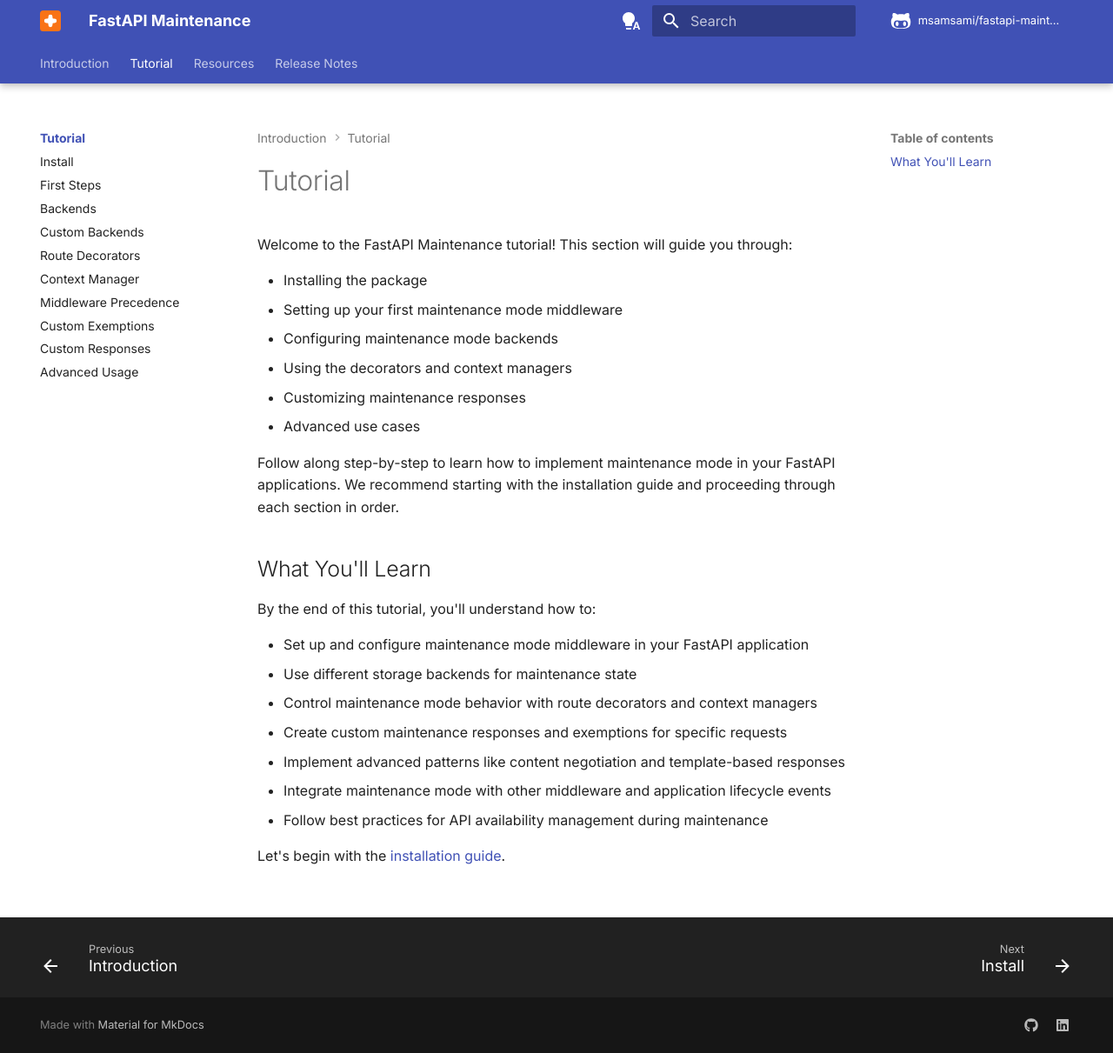
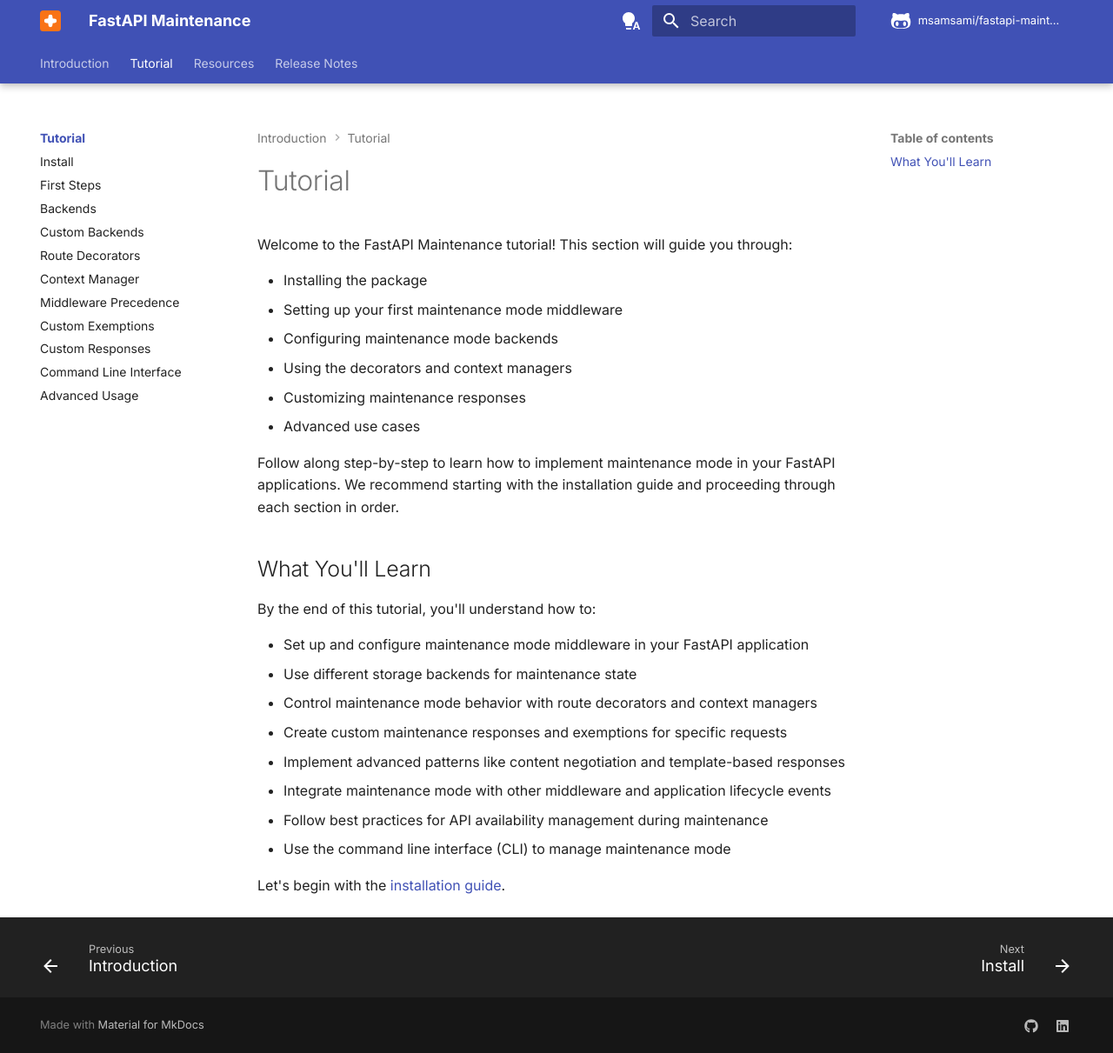
Before and after one commit to msamsami/fastapi-maintenance, an MkDocs documentation site: the page built from docs/tutorial/index.md, in a window 1280 px wide and 1211 px high. Shown: the whole window at 87% size. Built offline with MkDocs 1.6.1 and Material for MkDocs 9.7.7, drawn with Linux system fonts in a browser that asks for light colours; comment, search, counter and statistics services are not loaded.

Commit message:
Mention CLI page throughout the documentation

```diff
--- a/docs/tutorial/index.md
+++ b/docs/tutorial/index.md
@@ -22,5 +22,6 @@
 - Implement advanced patterns like content negotiation and template-based responses
 - Integrate maintenance mode with other middleware and application lifecycle events
 - Follow best practices for API availability management during maintenance
+- Use the command line interface (CLI) to manage maintenance mode
 
 Let's begin with the [installation guide](./install.md).
--- a/mkdocs.yml
+++ b/mkdocs.yml
@@ -74,6 +74,7 @@
     - Middleware Precedence: tutorial/middleware-precedence.md
     - Custom Exemptions: tutorial/custom-exemptions.md
     - Custom Responses: tutorial/custom-responses.md
+    - Command Line Interface: tutorial/cli.md
     - Advanced Usage: tutorial/advanced-usage.md
   - Resources:
     - Help: help.md
```
Also changed, not shown: docs/tutorial/first-steps.md (+1 -0 lines).
